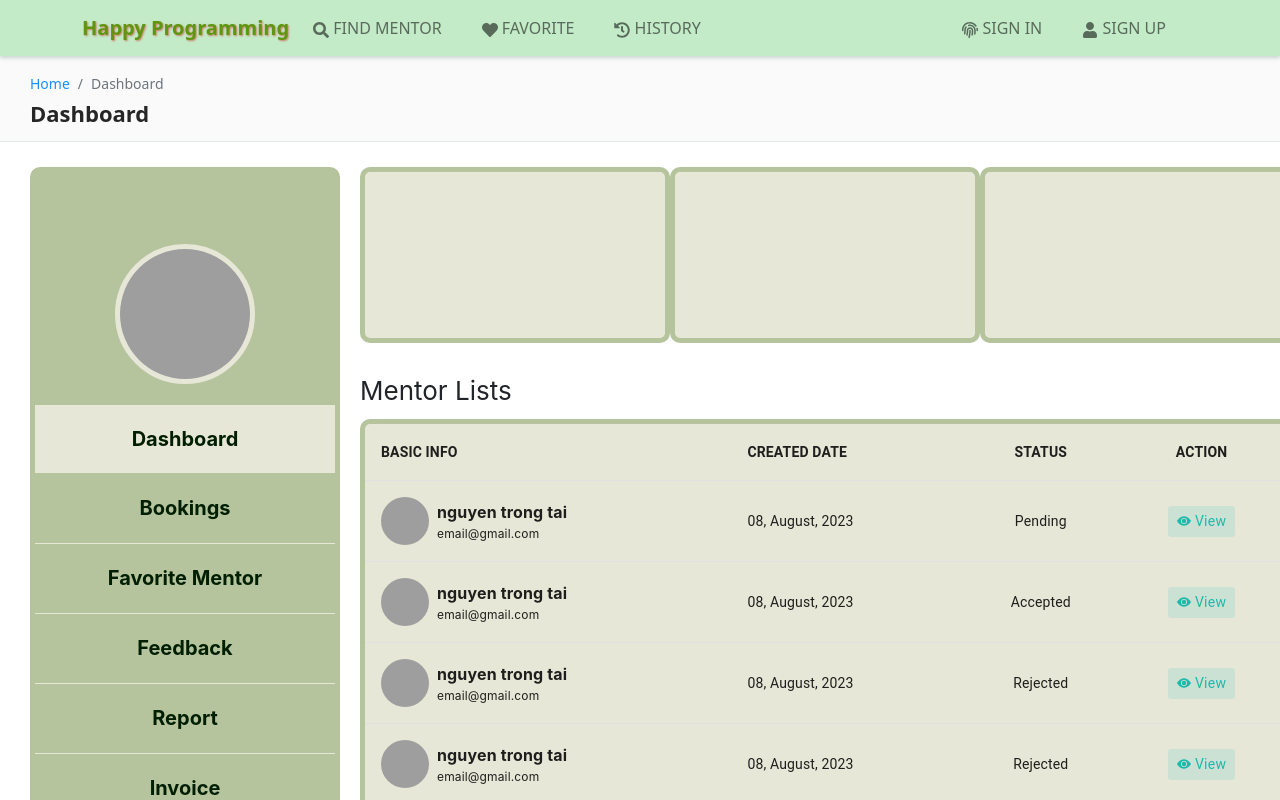
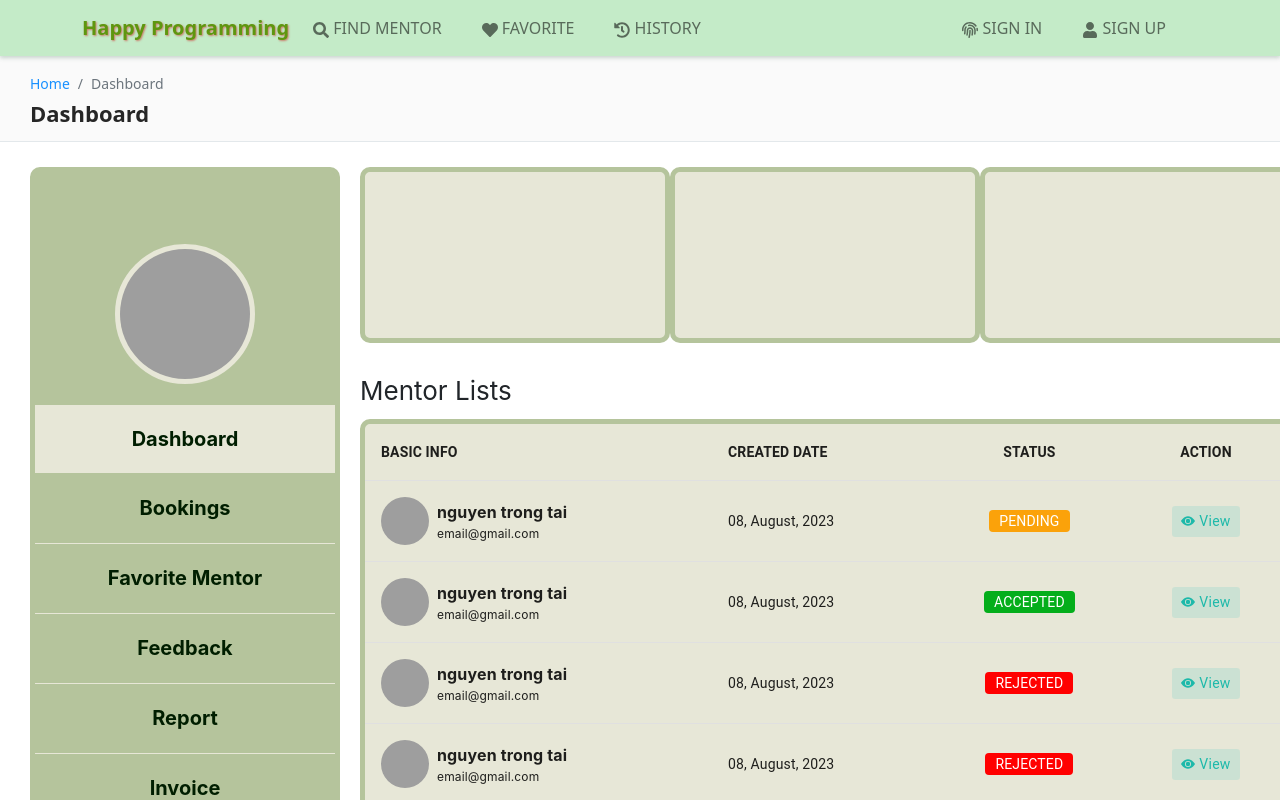
Before and after one commit to ThangBuii/Happy_Programming_Group5, a React (Create React App) app: page /dashboard in a window 1280 px wide. Shown: the top 800 px of the page. Built offline with nearby package versions, Linux system fonts and the light colour scheme; no server answers; grey boxes are pictures that could not be loaded.

Commit message:
update status design + change add in report

```diff
--- a/src/pages/booking/index.js
+++ b/src/pages/booking/index.js
@@ -94,7 +94,7 @@ const fakeData = [
 const Booking = () => {
   const location = useLocation();
   console.log(location.pathname, linkObjList);
-  const [bookings, setBookings] = useState([]);
+  const [bookings, setBookings] = useState([...fakeData]);
   //call API
   useEffect(() => {
     fetch("http://localhost:9999/Booking")
--- a/src/pages/bookings-detail/index.js
+++ b/src/pages/bookings-detail/index.js
@@ -264,21 +264,17 @@ const BookingsDetail = () => {
                     </TableCell>
                     <TableCell align="left">{item.scheduledDate}</TableCell>
                     <TableCell align="left">{item.scheduledTime}</TableCell>
-                    <TableCell
-                      align="center"
-                      sx={{
-                        backgroundColor:
+                    <TableCell align="center">
+                      <span
+                        className={
                           item.status === 0
-                            ? "#FBA20A"
+                            ? styles.pendindStatus
                             : item.status === 1
-                            ? "#04AE1B"
+                            ? styles.acceptStatus
                             : item.status === 2
-                            ? "#FF0000"
-                            : "#FF0000",
-                        display: "block",
-                        transform: "translateY(65%)",
-                        padding: "8px",
-                      }}
+                            ? styles.rejectStatus
+                            : ""
+                        }
                       >
                         {item.status === 0
                           ? "Pending"
@@ -287,6 +283,7 @@ const BookingsDetail = () => {
                           : item.status === 2
                           ? "Rejected"
                           : ""}
+                      </span>
                     </TableCell>
                     <TableCell align="left">{item.createdDate}</TableCell>
                   </TableRow>
--- a/src/pages/bookings-detail/index.module.css
+++ b/src/pages/bookings-detail/index.module.css
@@ -92,3 +92,30 @@
   letter-spacing: 1px;
   text-transform: uppercase;
 }
+
+.rejectStatus,
+.acceptStatus,
+.pendindStatus {
+  margin-left: auto;
+  margin-right: auto;
+  width: fit-content;
+  font-weight: 400;
+  user-select: none;
+
+  border-radius: 4px;
+  color: #fff;
+  text-transform: uppercase;
+  padding: 3px 10px;
+}
+
+.acceptStatus {
+  background-color: #04ae1b;
+}
+
+.rejectStatus {
+  background-color: #ff0000;
+}
+
+.pendindStatus {
+  background-color: #fba20a;
+}
--- a/src/pages/dashboard/index.js
+++ b/src/pages/dashboard/index.js
@@ -110,7 +110,7 @@ const fakeData = [
 
 const Dashboard = () => {
   const location = useLocation();
-  const [bookings, setBookings] = useState([]);
+  const [bookings, setBookings] = useState([...fakeData]);
   const postData = {
     id: 3,
   };
@@ -188,18 +188,17 @@ const Dashboard = () => {
                       </TableCell>
                       <TableCell align="left">{item.created_Date}</TableCell>
 
-                      <TableCell
-                        align="center"
-                        style={{
-                          backgroundColor:
+                      <TableCell align="center">
+                        <span
+                          className={
                             item.status === 0
-                              ? "Pending"
+                              ? styles.pendindStatus
                               : item.status === 1
-                              ? "Accepted"
+                              ? styles.acceptStatus
                               : item.status === 2
-                              ? "Rejected"
-                              : "inherit",
-                        }}
+                              ? styles.rejectStatus
+                              : ""
+                          }
                         >
                           {item.status === 0
                             ? "Pending"
@@ -208,6 +207,7 @@ const Dashboard = () => {
                             : item.status === 2
                             ? "Rejected"
                             : ""}
+                        </span>
                       </TableCell>
                       <TableCell align="center">
                         <Link
--- a/src/pages/dashboard/index.module.css
+++ b/src/pages/dashboard/index.module.css
@@ -117,3 +117,30 @@
   align-items: center;
   gap: 4px;
 }
+
+.rejectStatus,
+.acceptStatus,
+.pendindStatus {
+  margin-left: auto;
+  margin-right: auto;
+  width: fit-content;
+  font-weight: 400;
+  user-select: none;
+
+  border-radius: 4px;
+  color: #fff;
+  text-transform: uppercase;
+  padding: 3px 10px;
+}
+
+.acceptStatus {
+  background-color: #04ae1b;
+}
+
+.rejectStatus {
+  background-color: #ff0000;
+}
+
+.pendindStatus {
+  background-color: #fba20a;
+}
--- a/src/pages/feedback/index.js
+++ b/src/pages/feedback/index.js
@@ -144,7 +144,11 @@ const Feedback = () => {
                       <div className={styles.reportDetail}>{item.content}</div>
                     </TableCell>
                     <TableCell align="center">
-                      <Rating defaultValue={item.rating} readOnly />
+                      <Rating
+                        defaultValue={item.rating}
+                        readOnly
+                        precision={0.5}
+                      />
                     </TableCell>
                     <TableCell align="center">
                       <Button variant="contained" color="warning">
--- a/src/pages/report/index.js
+++ b/src/pages/report/index.js
@@ -62,8 +62,7 @@ const Report = () => {
   return (
     <MainLayout
       pageTitle={"List Of Report"}
-      layoutContent={
-        <div className={styles.layoutWrapper}>
+      titleControl={
         <div className={styles.actionAdd}>
           <Button
             variant="contained"
@@ -73,6 +72,9 @@ const Report = () => {
             Add Report
           </Button>
         </div>
+      }
+      layoutContent={
+        <div className={styles.layoutWrapper}>
           <TableContainer
             sx={{
               background: "#E7E7D7",
@@ -123,12 +125,7 @@ const Report = () => {
                       <div className={styles.reportDetail}>{item.content}</div>
                     </TableCell>
                     <TableCell align="left">{item.createDate}</TableCell>
-                    <TableCell
-                      align="center"
-                      sx={{
-                        verticalAlign: "middle",
-                      }}
-                    >
+                    <TableCell align="center">
                       <span
                         className={
                           item.status === 0
--- a/src/pages/report/index.module.css
+++ b/src/pages/report/index.module.css
@@ -84,5 +84,4 @@
   display: flex;
   justify-content: flex-end;
   align-items: center;
-  margin-bottom: 20px;
 }
```
Lines whose indentation alone changed are shown as unchanged.
